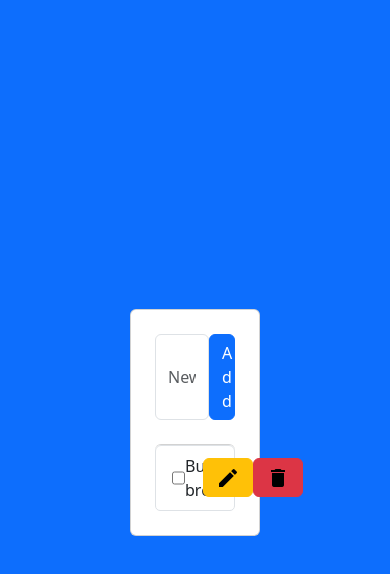
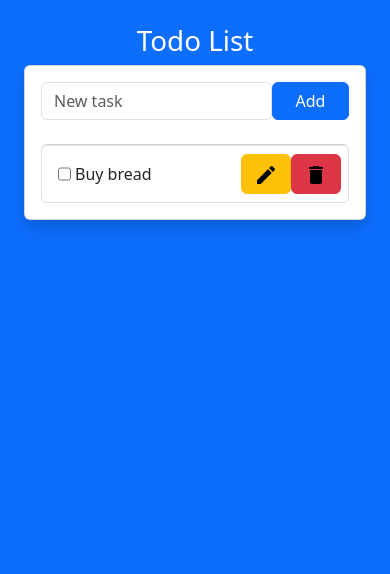
Before and after one commit to GBalatti9/Todo-app, a React (Vite) app: page / in a window 390 px wide. Shown: the top 574 px of the page. Built offline with nearby package versions, Linux system fonts and the light colour scheme.

Commit message:
Adding styles and media queries

```diff
--- a/src/Container.jsx
+++ b/src/Container.jsx
@@ -7,8 +7,12 @@ export const Container = () => {
     const { todos, handleNewTodo, handleDeleteTodo, handleToggleTodo, handleUpdateTodo } = useTodo();
 
     return (
-        <div className='bg-primary d-flex justify-content-center align-items-center' style={{height: '100vh'}} >
-                <div className='card bg-white col-4 p-4'>
+        <div
+            className='bg-primary p-4'
+            style={{height: '100vh'}}
+            >
+                <h1 className='text-center text-white'>Todo List</h1>
+                <div className='card bg-white col-12 col-sm-6 col-md-4 shadow p-3 m-auto'>
                     <AddTodoForm
                         onNewTodo = { handleNewTodo }
                         />
--- a/src/components/TodoEdit.jsx
+++ b/src/components/TodoEdit.jsx
@@ -1,9 +1,9 @@
 
 
-export const TodoEdit = ({ handleForm, id, inputRef, onInputChange }) => {
+export const TodoEdit = ({ handleFormUpdate, id, inputRef, onInputChange }) => {
     return (
         <form
-            onSubmit  = {(e) => handleForm(e, id)}
+            onSubmit  = {(e) => handleFormUpdate(e, id)}
             className = "d-flex justify-content-between col-12"
         >
         <input
--- a/src/components/TodoItem.jsx
+++ b/src/components/TodoItem.jsx
@@ -15,7 +15,7 @@ export const TodoItem = ({ item, onDeleteTodo, onToggle, onUpdate }) => {
         setEdit( !edit )
     };
 
-    const handleFormUpdate = ( e, id, onUpdate ) => {
+    const handleFormUpdate = ( e, id ) => {
         e.preventDefault();
         if ( (formState.edit).length <= 1 ) return;
 
--- a/src/components/TodoView.jsx
+++ b/src/components/TodoView.jsx
@@ -4,7 +4,7 @@ export const TodoView = ({ item, onToggle, onDeleteTodo, handleToggleEdit }) =>
     return (
         <>
             <div
-                className = "col-3 d-flex justify-content-around"
+                className = "d-flex justify-content-around text-align-center"
             >
             <input
                 type     = "checkbox"
@@ -12,7 +12,7 @@ export const TodoView = ({ item, onToggle, onDeleteTodo, handleToggleEdit }) =>
                 checked  = { item.done } />
             <span
                 onClick   = { () => onToggle( item.id ) }
-                className = { `${ item.done ? 'opacity-50 text-decoration-line-through' : '' } cursor-pointer` }>
+                className = { `${ item.done ? 'opacity-50 text-decoration-line-through' : '' } cursor-pointer p-1` }>
                     { item.todo }
             </span>
             </div>
```
